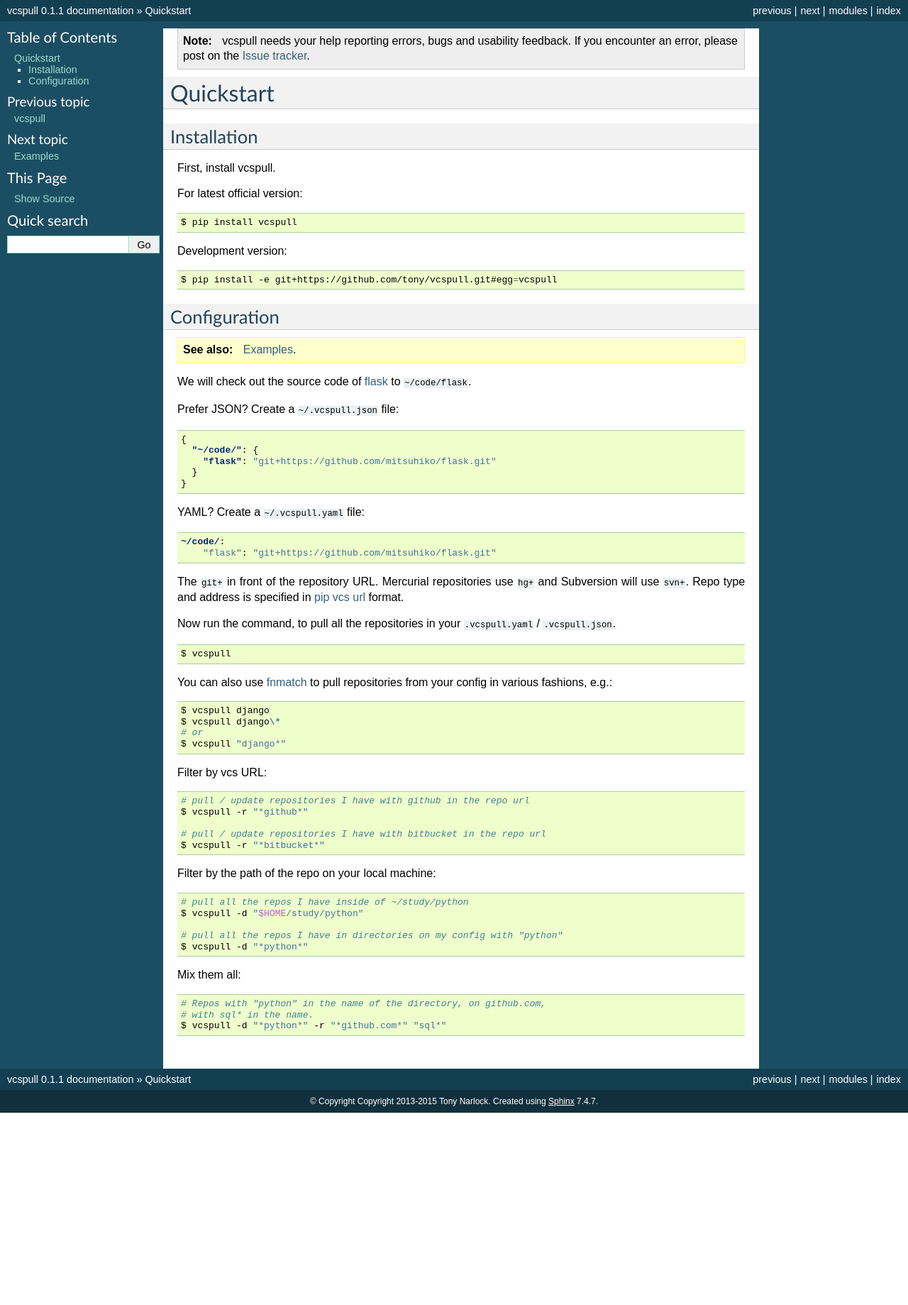
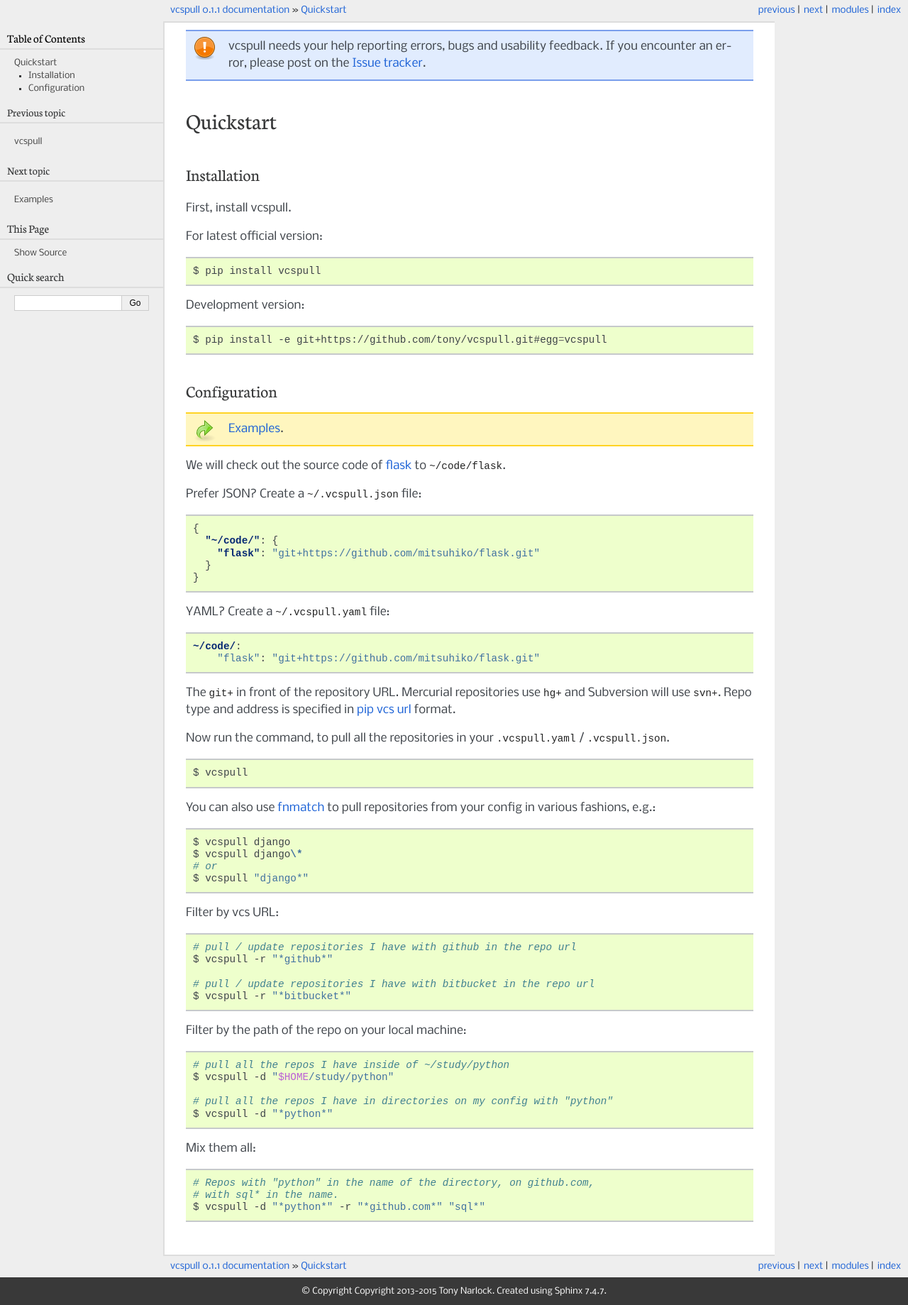
Before and after one commit to vcs-python/vcspull, a Sphinx documentation site: the page built from doc/quickstart.rst, in a window 1280 px wide. Shown: the whole page at 71% size. Built offline with Sphinx 7.4.7, drawn with Linux system fonts in a browser that asks for light colours; before the commit the page ends 1568 px from its top, so only the background shows below that.

Commit message:
docs: adjust theme on ReadTheDocs, adjust image inclusion.

```diff
--- a/doc/conf.py
+++ b/doc/conf.py
@@ -118,7 +118,11 @@
 
 # The theme to use for HTML and HTML Help pages.  See the documentation for
 # a list of builtin themes.
-html_theme = 'classic'
+on_rtd = os.environ.get('READTHEDOCS', None) == 'True'
+if on_rtd:
+    html_theme = 'default'
+else:
+    html_theme = 'pyramid'
 
 # Theme options are theme-specific and customize the look and feel of a theme
 # further.  For a list of options available for each theme, see the
--- a/doc/index.rst
+++ b/doc/index.rst
@@ -22,4 +22,4 @@
     Run ``svn update``, ``git pull``, ``hg pull && hg update`` en masse.
 
 .. include:: ../README.rst
-    :start-line: 17
+    :start-line: 19
```
